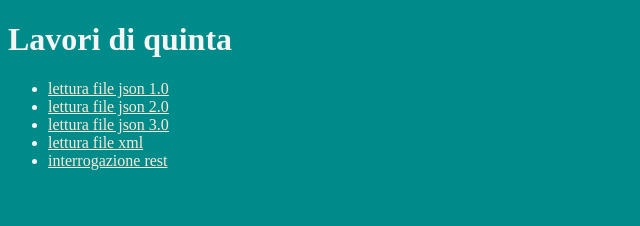
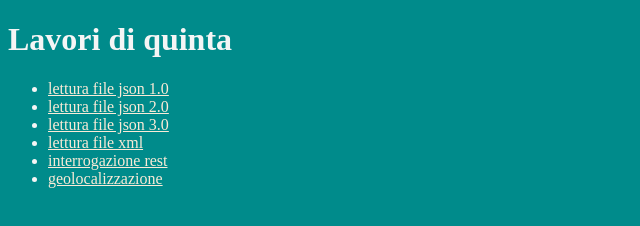
Before and after one commit to GalloDavide/gallodavide.github.io, a plain HTML site: page index.html in a window 1280 px wide. Shown: the whole page, without its empty margins (0-640 px from the left). Drawn offline with Linux system fonts and the light colour scheme.

Commit message:
Update index.html

```diff
--- a/index.html
+++ b/index.html
@@ -18,6 +18,7 @@
         <li><a href="letturaFile3.html">lettura file json 3.0</a></li>
         <li><a href="xml/index.html">lettura file xml</a></li>
         <li><a href="rest.html">interrogazione rest</a></li>
+         <li><a href="navigator.html">geolocalizzazione</a></li>
     </ul>
 </body>
 </html>
```
